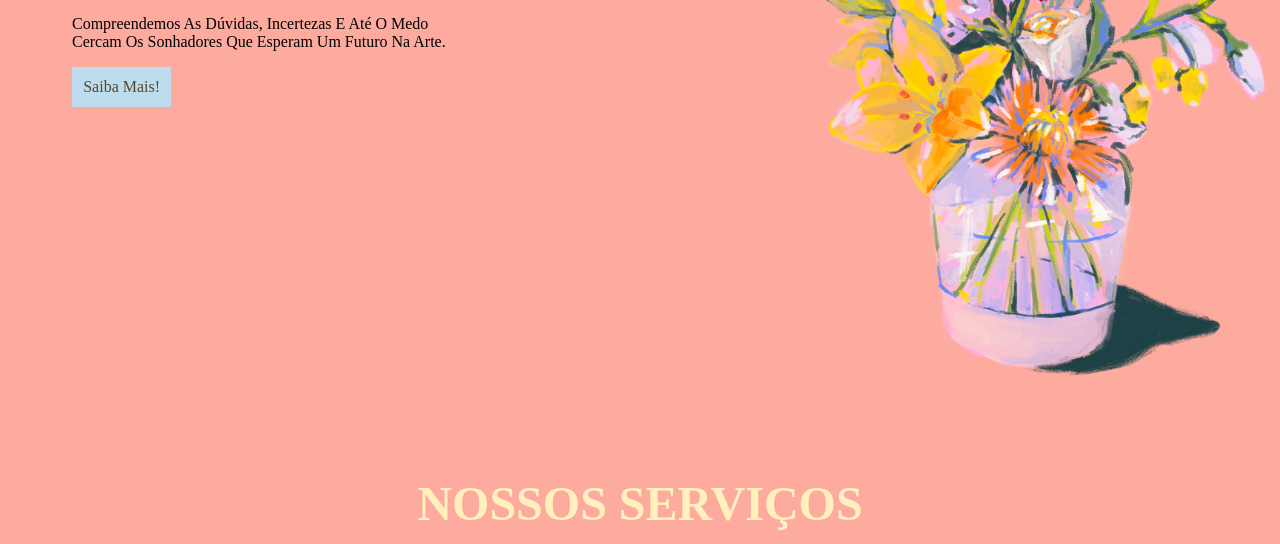
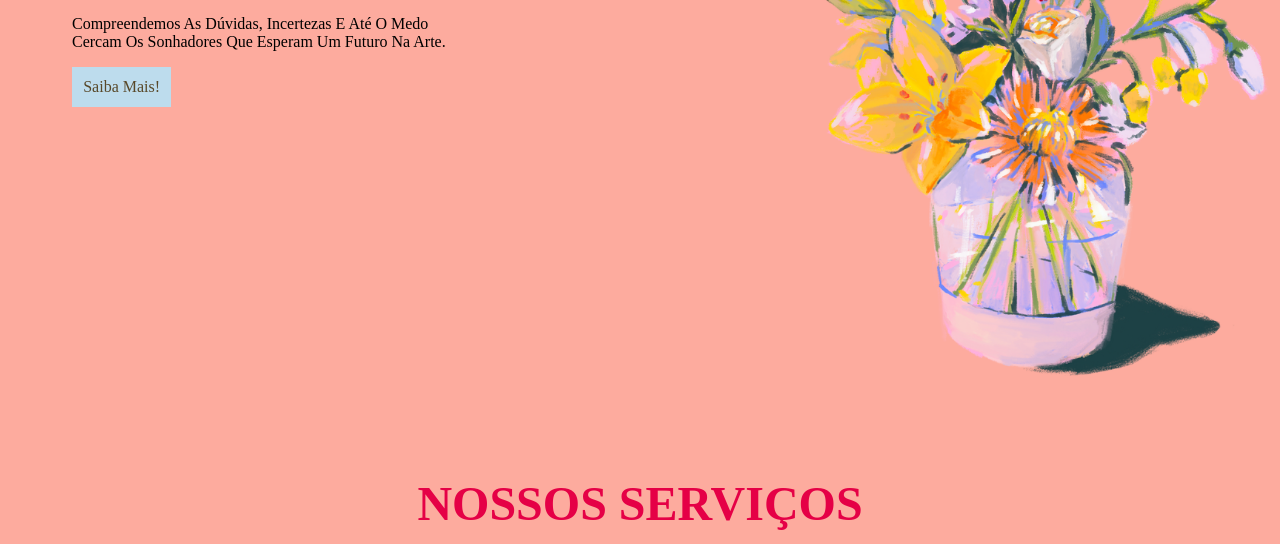
Before and after one commit to Barbara-Dv/Projeto, a plain HTML site: page index.html in a window 1280 px wide. Shown: the part 388-932 px from the top of the page. Drawn offline with Linux system fonts and the light colour scheme.

Commit message:
Atualizado

```diff
--- a/style.css
+++ b/style.css
@@ -131,7 +131,7 @@ section {
 .title {
     text-align: center;
     font-size: 3rem;
-    color: var(--amarelo);
+    color: var(--rosa);
     text-transform: uppercase;
     margin: 1rem;
 }
```
